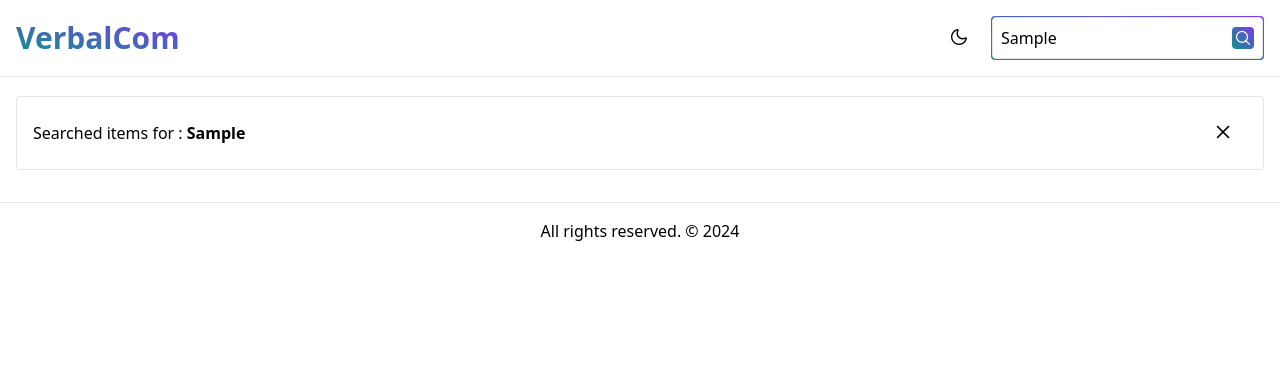
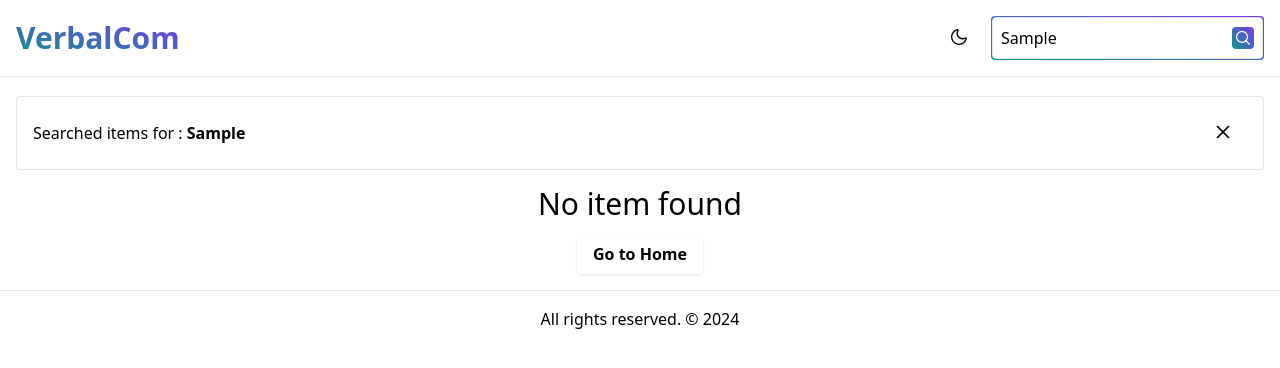
Before and after one commit to ashsajal1/verbalcom, a Vue app: page / in a window 1280 px wide. Both pictures are taken after typing "Sample" into the empty fields and a click on the button 1243 px from the left and 38 px from the top of the page. Shown: the top 368 px of the page. Built offline with nearby package versions, Linux system fonts and the light colour scheme.

Commit message:
add reset button for not items found

```diff
--- a/src/pages/Home.vue
+++ b/src/pages/Home.vue
@@ -41,6 +41,13 @@ const handleReset = () => {
             <span class="pi pi-times"></span>
         </Button>
     </div>
+
+    <div class="flex flex-col gap-3 justify-center items-center" v-if="!filteredSamples.length">
+        <span class="font-light text-3xl">No item found</span>
+        <div class="flex items-center gap-2">
+            <Button @click="handleReset" class="shadow" variant="ghost">Go to Home</Button>
+        </div>
+    </div>
     <div class="grid md:grid-cols-2 gap-2">
         <div v-for="sample in filteredSamples" :key="sample.id">
             <TextCard :key="sample.id" :id="sample.id" :text="sample.text" :category="sample.category" />
```
